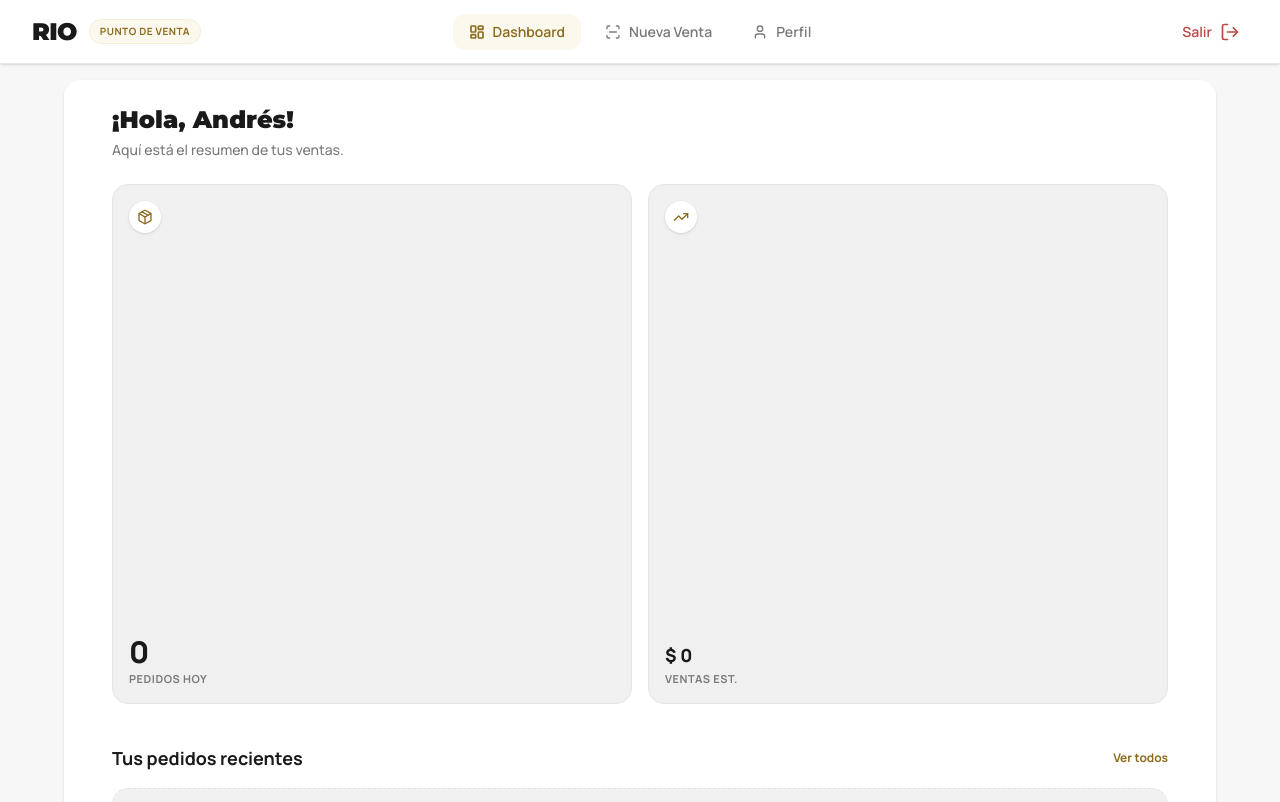
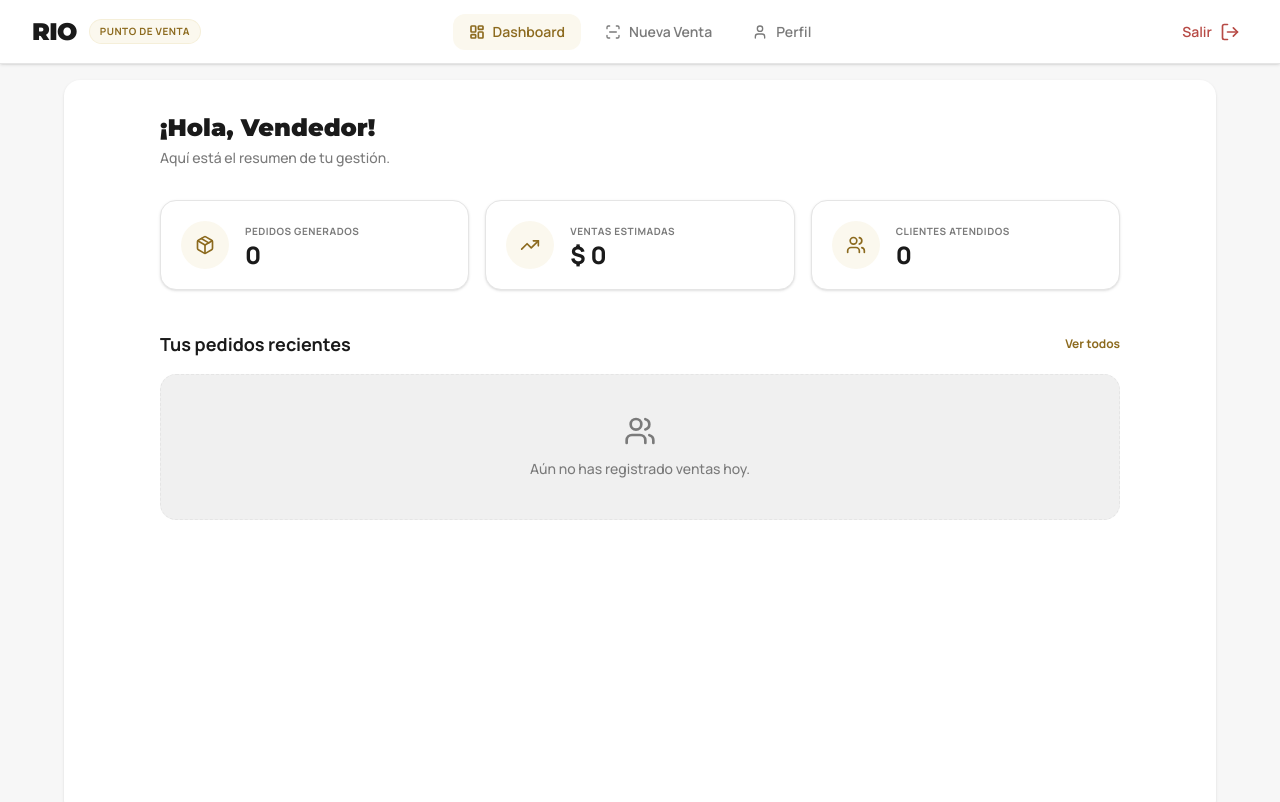
Before and after one commit to 2001mapa/rio_laminado_demo, a Next.js app: page /vendedor in a window 1280 px wide. Shown: the top 802 px of the page. Built offline with nearby package versions, Linux system fonts and the light colour scheme.

Commit message:
UI: Refactorizar panel de vendedor para quitar cuadros gigantes y usar tarjetas compactas

```diff
--- a/src/app/vendedor/page.tsx
+++ b/src/app/vendedor/page.tsx
@@ -15,37 +15,52 @@ export default function VendedorDashboard() {
   }, 0);
 
   return (
-    <div className="p-4 md:p-6 pb-24 space-y-6">
+    <div className="p-4 md:p-8 max-w-5xl mx-auto pb-24 space-y-8">
       <div className="space-y-1">
         <h1 className="text-2xl font-serif font-black text-rio-ink">
-          ¡Hola, {currentSeller?.name.split(' ')[1] || 'Vendedor'}!
+          ¡Hola, {currentSeller?.name.split(' ')[0] || 'Vendedor'}!
         </h1>
-        <p className="text-rio-muted text-sm font-medium">Aquí está el resumen de tus ventas.</p>
+        <p className="text-rio-muted text-sm font-medium">Aquí está el resumen de tu gestión.</p>
       </div>
 
-      <div className="grid grid-cols-2 gap-4">
-        <div className="bg-rio-surface-muted p-4 rounded-2xl border border-rio-border flex flex-col justify-between aspect-square">
-          <div className="bg-white w-8 h-8 rounded-full flex items-center justify-center shadow-sm">
-            <Package className="w-4 h-4 text-rio-gold-dark" />
+      <div className="grid grid-cols-1 sm:grid-cols-2 md:grid-cols-3 gap-4">
+        {/* Card 1 */}
+        <div className="bg-white p-5 rounded-2xl border border-rio-border shadow-sm flex items-center gap-4 hover:shadow-md transition-shadow">
+          <div className="bg-rio-gold-light/20 w-12 h-12 rounded-full flex items-center justify-center shrink-0">
+            <Package className="w-5 h-5 text-rio-gold-dark" />
           </div>
           <div>
-            <p className="text-3xl font-black text-rio-ink leading-none mb-1">{sellerOrders.length}</p>
-            <p className="text-[11px] font-bold text-rio-muted uppercase tracking-wider">Pedidos Hoy</p>
+            <p className="text-[10px] font-bold text-rio-muted uppercase tracking-wider mb-1">Pedidos Generados</p>
+            <p className="text-2xl font-black text-rio-ink leading-none">{sellerOrders.length}</p>
           </div>
         </div>
 
-        <div className="bg-rio-surface-muted p-4 rounded-2xl border border-rio-border flex flex-col justify-between aspect-square">
-          <div className="bg-white w-8 h-8 rounded-full flex items-center justify-center shadow-sm">
-            <TrendingUp className="w-4 h-4 text-rio-gold-dark" />
+        {/* Card 2 */}
+        <div className="bg-white p-5 rounded-2xl border border-rio-border shadow-sm flex items-center gap-4 hover:shadow-md transition-shadow">
+          <div className="bg-rio-gold-light/20 w-12 h-12 rounded-full flex items-center justify-center shrink-0">
+            <TrendingUp className="w-5 h-5 text-rio-gold-dark" />
           </div>
           <div>
-            <p className="text-lg font-black text-rio-ink leading-tight mb-1">{formatPrice(totalSales)}</p>
-            <p className="text-[11px] font-bold text-rio-muted uppercase tracking-wider">Ventas Est.</p>
+            <p className="text-[10px] font-bold text-rio-muted uppercase tracking-wider mb-1">Ventas Estimadas</p>
+            <p className="text-2xl font-black text-rio-ink leading-none">{formatPrice(totalSales)}</p>
+          </div>
+        </div>
+
+        {/* Card 3 */}
+        <div className="bg-white p-5 rounded-2xl border border-rio-border shadow-sm flex items-center gap-4 hover:shadow-md transition-shadow">
+          <div className="bg-rio-gold-light/20 w-12 h-12 rounded-full flex items-center justify-center shrink-0">
+            <Users className="w-5 h-5 text-rio-gold-dark" />
+          </div>
+          <div>
+            <p className="text-[10px] font-bold text-rio-muted uppercase tracking-wider mb-1">Clientes Atendidos</p>
+            <p className="text-2xl font-black text-rio-ink leading-none">
+              {new Set(sellerOrders.map(o => o.customerId)).size}
+            </p>
           </div>
         </div>
       </div>
 
-      <div className="pt-4">
+      <div className="pt-2">
         <div className="flex items-center justify-between mb-4">
           <h2 className="text-lg font-bold text-rio-ink">Tus pedidos recientes</h2>
           <Link href="#" className="text-xs font-bold text-rio-gold-dark hover:underline">
```
